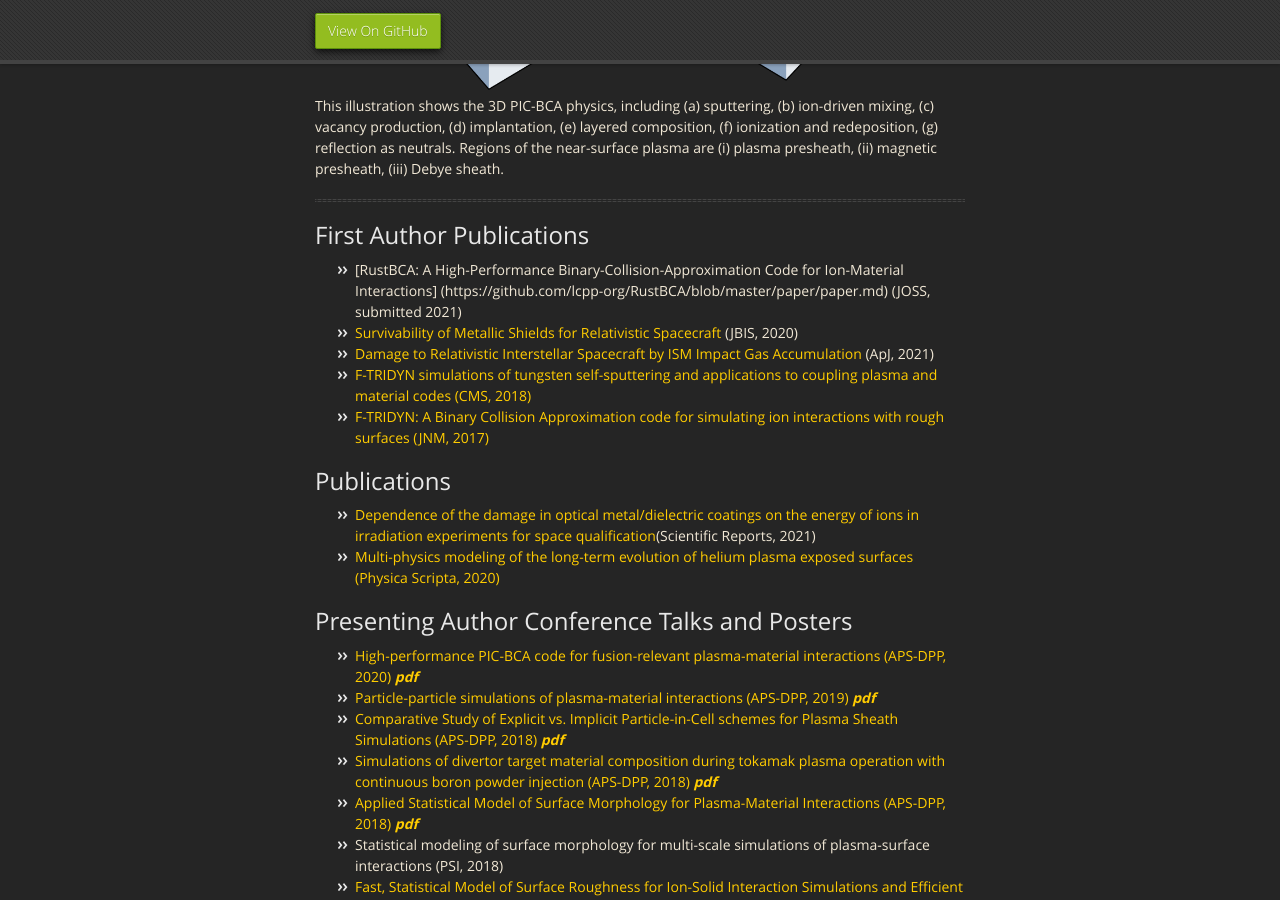
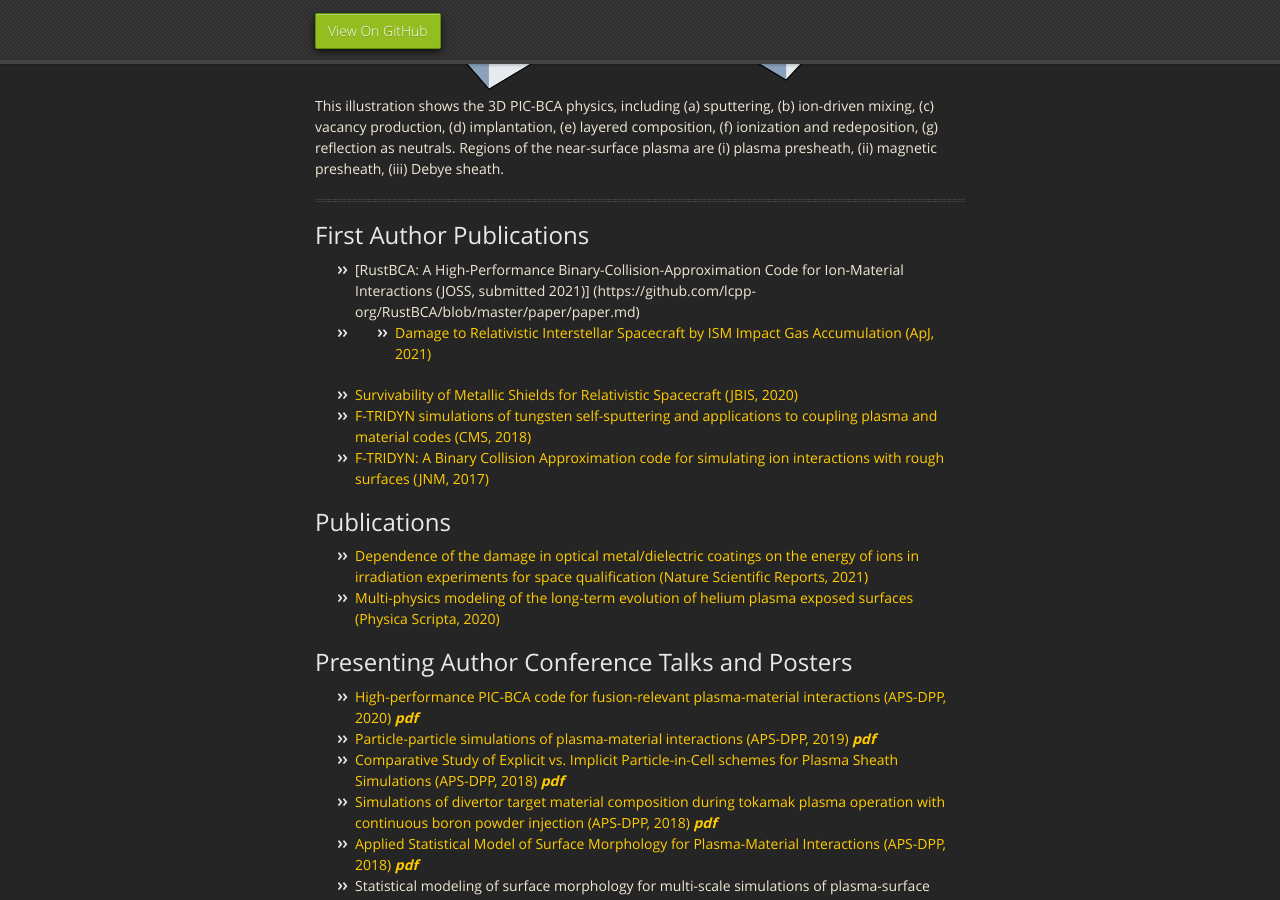
Before and after one commit to drobnyjt/test_jekyll, a Jekyll site: the page built from index.md, in a window 1280 px wide and 900 px high, scrolled down 1043 px. Built offline with Jekyll 4.4.1, drawn with Linux system fonts in a browser that asks for light colours; our own code applies the rules of GitHub Pages for plain Markdown files.

Commit message:
Update index.md

```diff
--- a/index.md
+++ b/index.md
@@ -22,14 +22,14 @@ This illustration shows the 3D PIC-BCA physics, including (a) sputtering, (b) io
 * * *
 
 ## First Author Publications
-* [RustBCA: A High-Performance Binary-Collision-Approximation Code for Ion-Material Interactions] (https://github.com/lcpp-org/RustBCA/blob/master/paper/paper.md) (JOSS, submitted 2021)
-* [Survivability of Metallic Shields for Relativistic Spacecraft](https://jbis.org.uk/paper/2020.73.446) (JBIS, 2020)
-* [Damage to Relativistic Interstellar Spacecraft by ISM Impact Gas Accumulation](https://iopscience.iop.org/article/10.3847/1538-4357/abd4ec) (ApJ, 2021)
+* [RustBCA: A High-Performance Binary-Collision-Approximation Code for Ion-Material Interactions (JOSS, submitted 2021)] (https://github.com/lcpp-org/RustBCA/blob/master/paper/paper.md)
+* * [Damage to Relativistic Interstellar Spacecraft by ISM Impact Gas Accumulation (ApJ, 2021)](https://iopscience.iop.org/article/10.3847/1538-4357/abd4ec)
+* [Survivability of Metallic Shields for Relativistic Spacecraft (JBIS, 2020)](https://jbis.org.uk/paper/2020.73.446)
 * [F-TRIDYN simulations of tungsten self-sputtering and applications to coupling plasma and material codes (CMS, 2018)](https://doi.org/10.1016/j.commatsci.2018.03.032)
 * [F-TRIDYN: A Binary Collision Approximation code for simulating ion interactions with rough surfaces (JNM, 2017)](https://doi.org/10.1016/j.jnucmat.2017.07.037)
 
 ## Publications
-* [Dependence of the damage in optical metal/dielectric coatings on the energy of ions in irradiation experiments for space qualification](10.1038/s41598-021-82860-7)(Scientific Reports, 2021)
+* [Dependence of the damage in optical metal/dielectric coatings on the energy of ions in irradiation experiments for space qualification (Nature Scientific Reports, 2021)](10.1038/s41598-021-82860-7)
 * [Multi-physics modeling of the long-term evolution of helium plasma exposed surfaces (Physica Scripta, 2020)](https://doi.org/10.1088/1402-4896/ab4c29)
 
 ## Presenting Author Conference Talks and Posters
```
